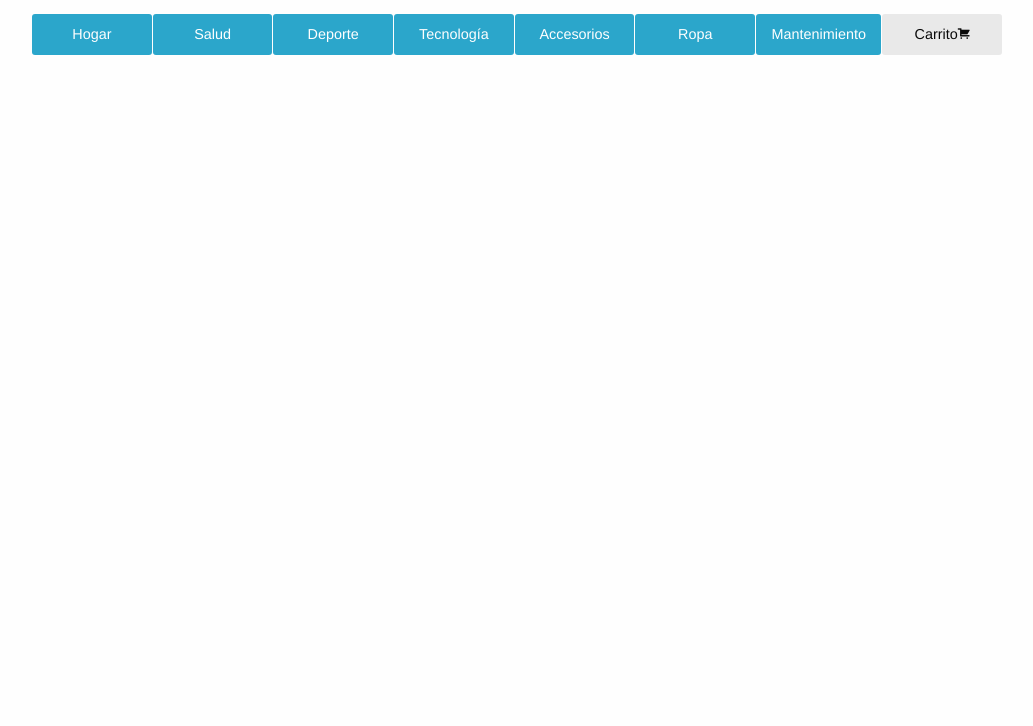
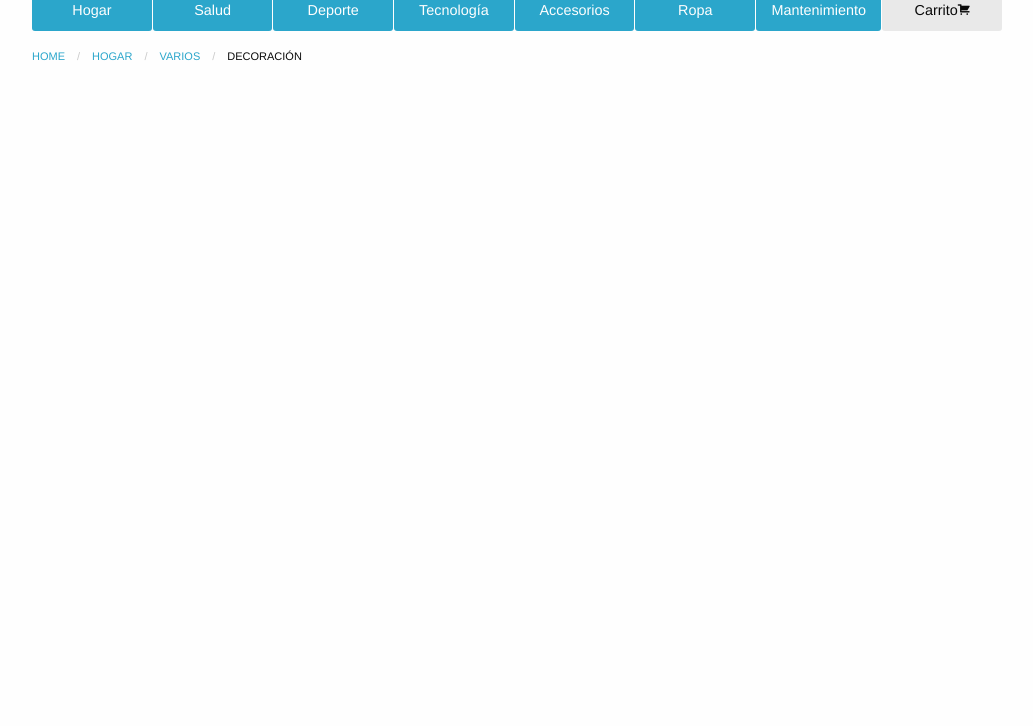
Before and after one commit to gerssontao/Foundation_U3_L2_3.9, a plain HTML site: page index.html in a window 1280 px wide. Shown: the part 74-800 px from the top of the page, without its empty margins (123-1156 px from the left). Drawn offline with Linux system fonts and the light colour scheme.

Commit message:
Punto 6
Incluye, en la siguiente fila, un elemento de Foundation denominado ‘breadcrumbs’. Para implementarlo visita el siguiente enlace: http://foundation.zurb.com/sites/docs/breadcrumbs.html y observa cómo usar la clase breadcrumbs en un elemento ul.

```diff
--- a/index.html
+++ b/index.html
@@ -10,6 +10,7 @@
     <link rel="stylesheet" href="css/app.css">
   </head>
   <body>
+    <div class="container">
       <!-- titulo -->
       <div class="row">
         <div class="columns">
@@ -33,7 +34,8 @@
           </div>
         </div>
       </div>
-    .<div class="row">
+      <!-- Segunda Fila -->
+      <div class="row">
         <div class="columns">
           <div class="button-group expanded">
             <a href="#" class="button">Hogar</a>
@@ -47,6 +49,21 @@
           </div>
         </div>
       </div>
+      <!-- Tercera Fila -->
+      <div class="row">
+        <div class="columns">
+          <nav arial-label="Esta aquí:" role="navigation">
+            <ul class="breadcrumbs">
+              <li><a href="#">HOME</a></li>
+              <li><a href="#">HOGAR</a></li>
+              <li><a href="#">VARIOS</a></li>
+              <li>
+                <span class="show-for-sr">Current:</span>  DECORACIÓN</li>
+            </ul>
+          </nav>
+        </div>
+      </div>
+	</div>
 
     <script src="js/vendor/jquery.js"></script>
     <script src="js/vendor/what-input.js"></script>
```
Lines whose indentation alone changed are shown as unchanged.
